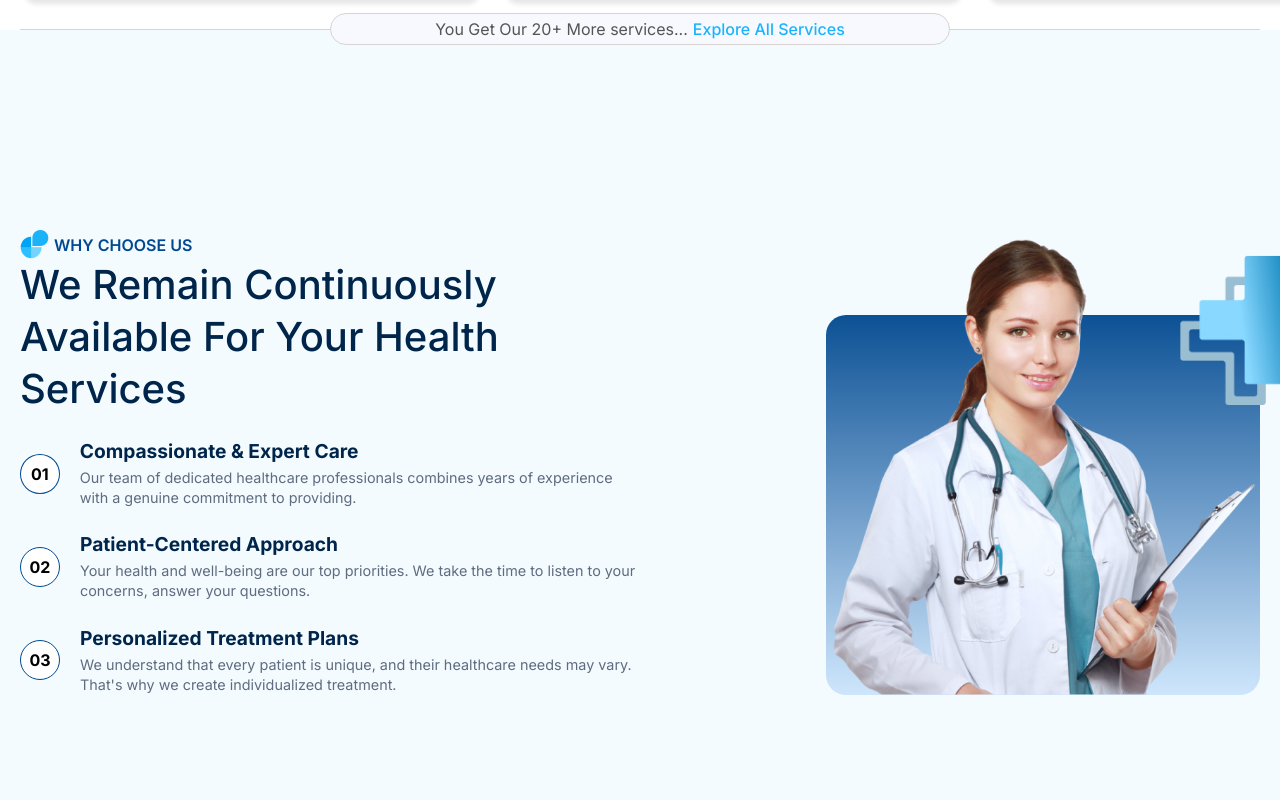
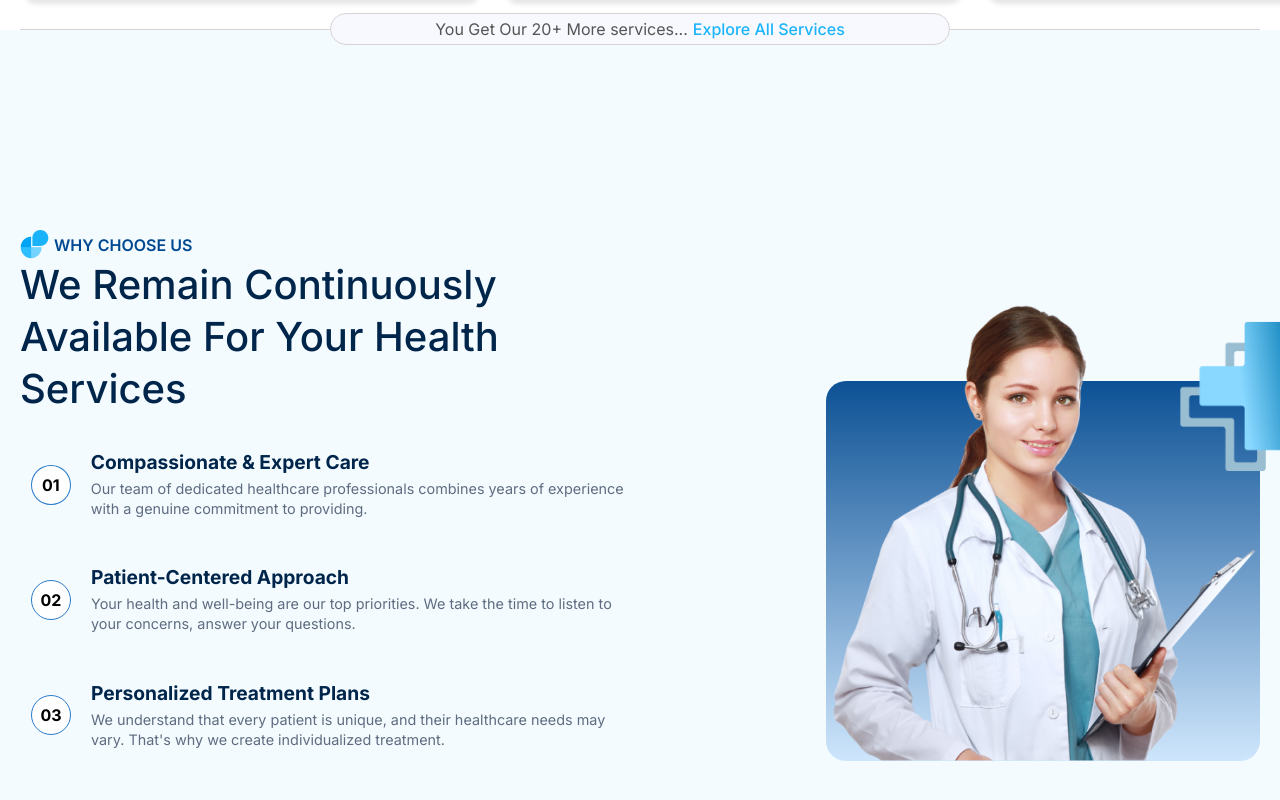
Before and after one commit to DKAbir111/healthxBD, a React (Vite) app: page / in a window 1280 px wide. Shown: the part 1956-2756 px from the top of the page. Built offline with nearby package versions, Linux system fonts and the light colour scheme.

Commit message:
error page added and some responsive issue fixed

```diff
--- a/src/components/Banner/Banner.css
+++ b/src/components/Banner/Banner.css
@@ -25,6 +25,7 @@
     display: flex;
     flex-direction: column;
     gap: 20px;
+    padding: 5px;
 }
 
 .sub-title {
--- a/src/components/ChooseUs/ChooseUs.css
+++ b/src/components/ChooseUs/ChooseUs.css
@@ -42,13 +42,32 @@
     display: flex;
     align-items: center;
     gap: 20px;
+    border: 1px solid transparent;
+    padding: 10px;
+    border-radius: 7px;
+    transition: all 0.4s ease-in-out;
 }
+
+
+.service-item:hover {
+    cursor: pointer;
+    border: 1px solid #6aabed;
+    transform: translateX(5px);
+    box-shadow: 4px 4px 10px rgba(106, 170, 225, 0.3);
+    background-color: #f8fbff;
+}
+
+.service-item:focus {
+    outline: none;
+    box-shadow: 0 0 5px 2px rgba(106, 170, 225, 0.8);
+}
+
 
 .number-circle {
     padding: 10px;
     background-color: white;
     border-radius: 50%;
-    border: 1px solid #004990;
+    border: 1px solid #2a7aca;
     display: flex;
     justify-content: center;
     align-items: center;
@@ -147,6 +166,10 @@
         width: 100px;
         height: 100px;
     }
+
+    .doctor-image {
+        position: relative;
+    }
 }
 
 /* Mobile View */
@@ -194,6 +217,10 @@
         display: none;
         /* Hide cross image on small screens */
     }
+
+    .doctor-image {
+        position: relative;
+    }
 }
 
 @media (max-width: 480px) {
```
